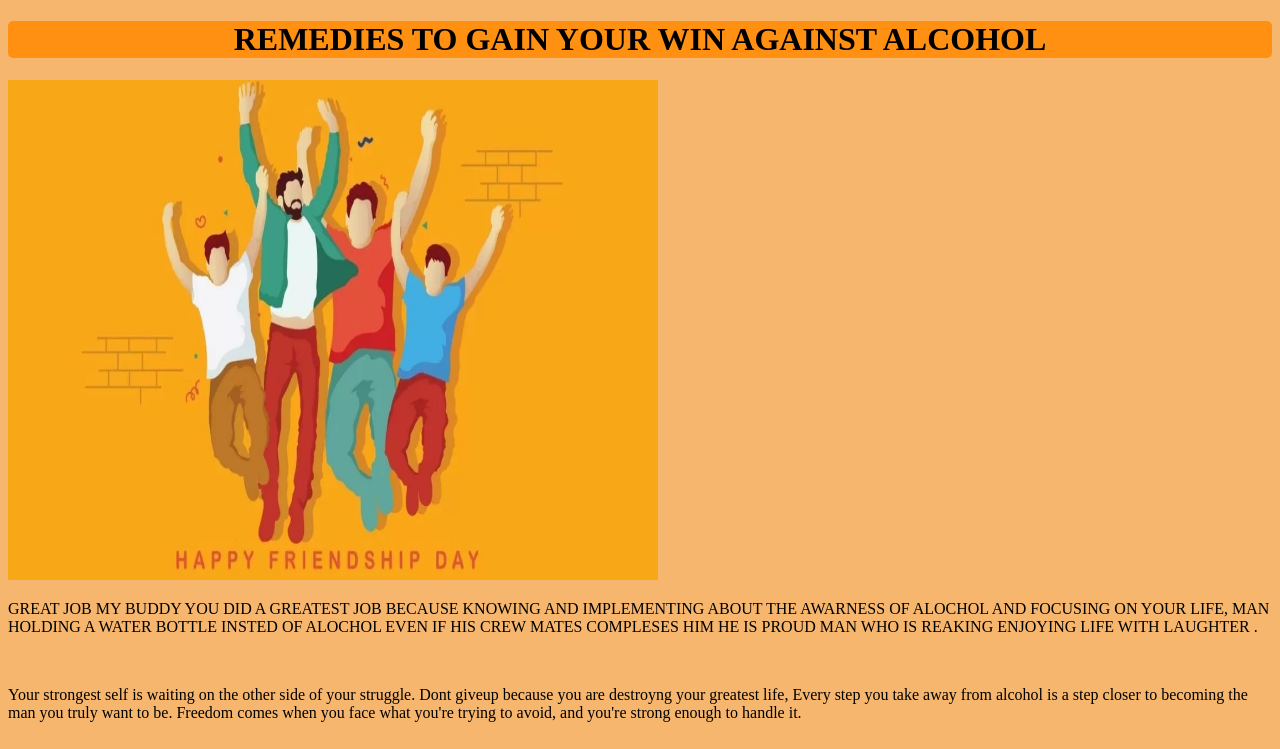
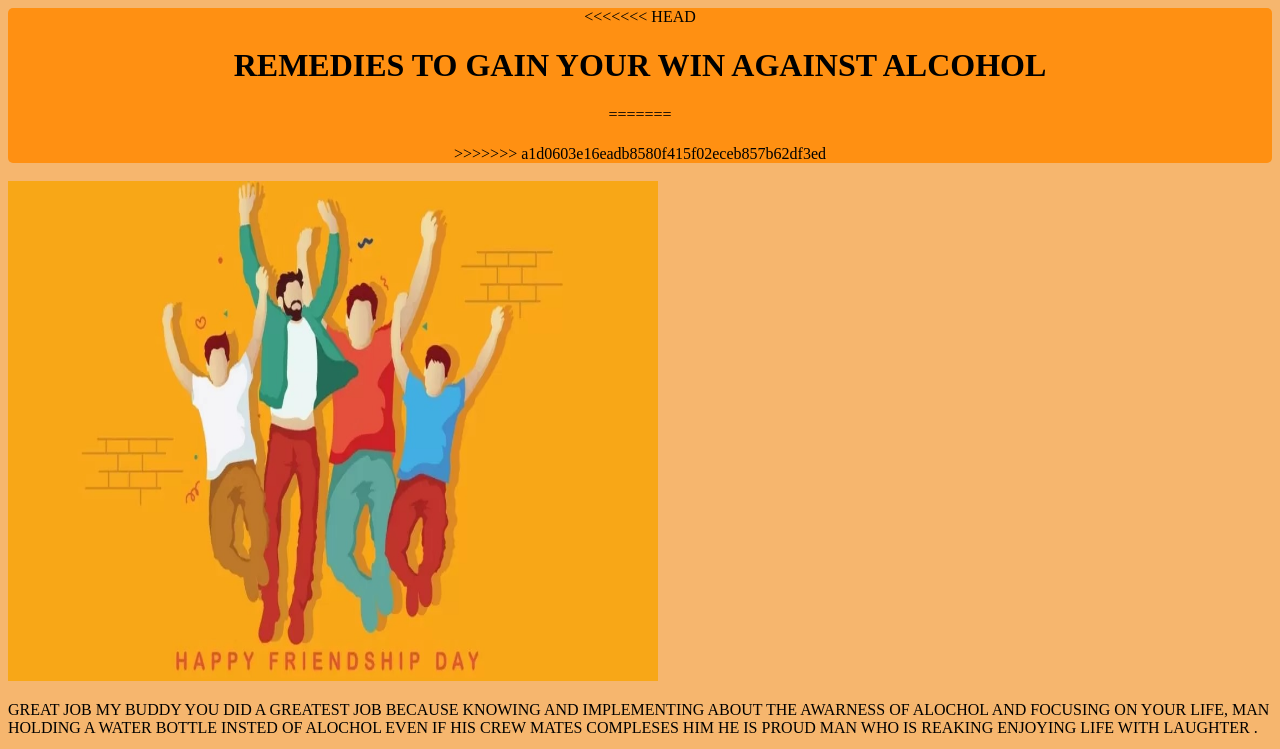
Before and after one commit to akshad2007/Pause-Before-Pour, a plain HTML site: page index.html in a window 1280 px wide. Shown: the top 749 px of the page. Drawn offline with Linux system fonts and the light colour scheme.

Commit message:
akshad second commit

```diff
--- a/index.html
+++ b/index.html
@@ -9,11 +9,16 @@
 
 </head>
 <header>
+<<<<<<< HEAD
     <h1>REMEDIES TO GAIN YOUR WIN AGAINST ALCOHOL</h1>
+=======
+    <h1></h1>
+>>>>>>> a1d0603e16eadb8580f415f02eceb857b62df3ed
 
 </header>
 <body>
-    <div class="1st">
+    <div class="container">
+        <img src="" alt="">
         <div class="text">
             <div>
                 <img id="image1" src="images\IMG-20241005-WA0024.jpg" alt="Background">
@@ -34,8 +39,9 @@
 
 
     </div>
-    <div class="content">
-        <p>Your strongest self is waiting on the other
+    <div class="container">
+        <img src="images\WhatsApp Image 2024-10-05 at 17.29.13_1722c18f.jpg" alt="imge" style=""width:100% ;>
+        <div class="centered">Your strongest self is waiting on the other
 
             side of your struggle. Dont giveup because
 
@@ -49,8 +55,7 @@
 
            face what you're trying to avoid, and you're
 
-           strong enough to handle it.
-        </p>
+           strong enough to handle it.</div>
         <div class="icons">
             <div>
                 <img src="c:\Users\ASUS\OneDrive\Documents\WhatsApp Image 2024-10-05 at 16.01.34_2a2f7c2e.jpg" alt="">
```
Also changed, not shown: images/WhatsApp Image 2024-10-05 at 17.29.13_1722c18f.jpg (added).
